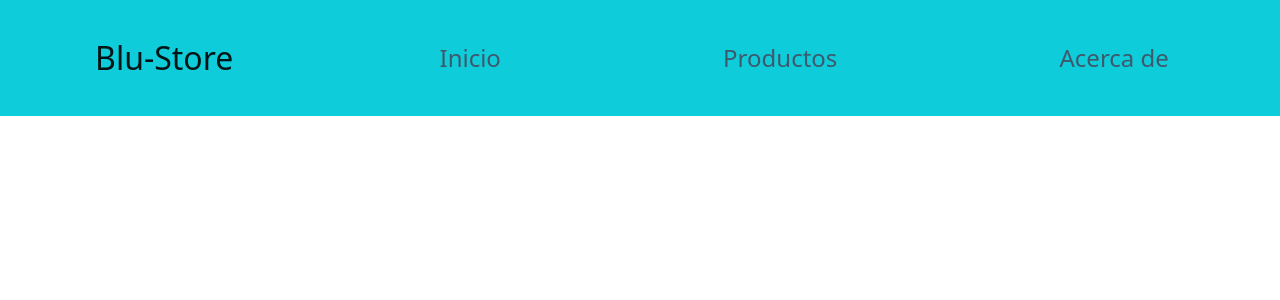
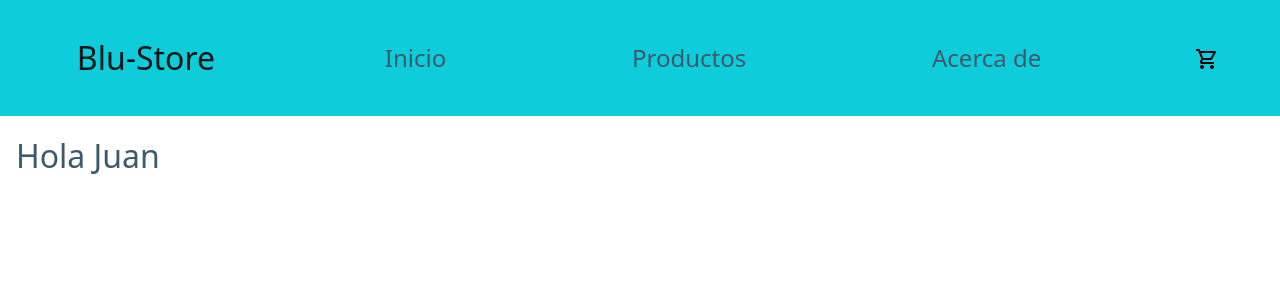
Before and after one commit to StefDeVita/BluStore-De-Vita, a React (Create React App) app: page / in a window 1280 px wide. Shown: the top 300 px of the page. Built offline with nearby package versions, Linux system fonts and the light colour scheme.

Commit message:
cambios para el 2do desafio, agrego el icono clickeable del carrito y un contenedor que muestra un saludo con un nombre pasado por props

```diff
--- a/src/App.css
+++ b/src/App.css
@@ -16,6 +16,23 @@
   justify-content: space-around;
   background-color: rgb(14, 204, 218);
 }
+#saludo{
+  font-size: 2rem;
+}
+.contenedor{
+  margin: 1rem;
+  color: #3d5a6c;
+}
 a{
   text-decoration: none;
 }
+#imagenCarrito{
+  width: 100%;
+}
+#carrito{
+  background-color: transparent;
+  border: none;
+  outline: none;
+  cursor: pointer;
+  background-repeat: no-repeat;
+}
--- a/src/App.js
+++ b/src/App.js
@@ -1,10 +1,12 @@
 import './App.css';
+import ItemListContainer from './components/ItemListContainer';
 import NavBar from './components/NavBar';
 
 function App() {
   return (
     <div className="App">
       <NavBar/>
+      <ItemListContainer name="Juan"/>
     </div>
   );
 }
--- /dev/null
+++ b/src/components/CartWidget.jsx
@@ -0,0 +1,10 @@
+import React from 'react'
+import carrito from "../img/carrito.png"
+
+export default function CartWidget() {
+    return (
+        <div>
+            <button id="carrito"><img id="imagenCarrito" className="img-fluid rounded" src={carrito} alt="carrito" /></button>
+        </div>
+    )
+}
--- /dev/null
+++ b/src/components/ItemListContainer.jsx
@@ -0,0 +1,13 @@
+import React from 'react';
+
+const ItemListContainer = props => {
+    return (
+        <div className="contenedor">
+            <p id="saludo">Hola {props.name}</p>
+        </div>
+    );
+};
+
+
+
+export default ItemListContainer;
--- a/src/components/NavBar.js
+++ b/src/components/NavBar.js
@@ -1,4 +1,5 @@
 import React from 'react'
+import CartWidget from './CartWidget'
 
 const NavBar = () => {
     return (
@@ -7,9 +8,7 @@ const NavBar = () => {
             <a className="nav-item" href="">Inicio</a>
             <a className="nav-item" href="">Productos</a>
             <a className="nav-item" href="">Acerca de</a>
-
-
-
+            <CartWidget/>
         </nav>
     )
 }
```
Also changed, not shown: src/img/carrito.png (added).
